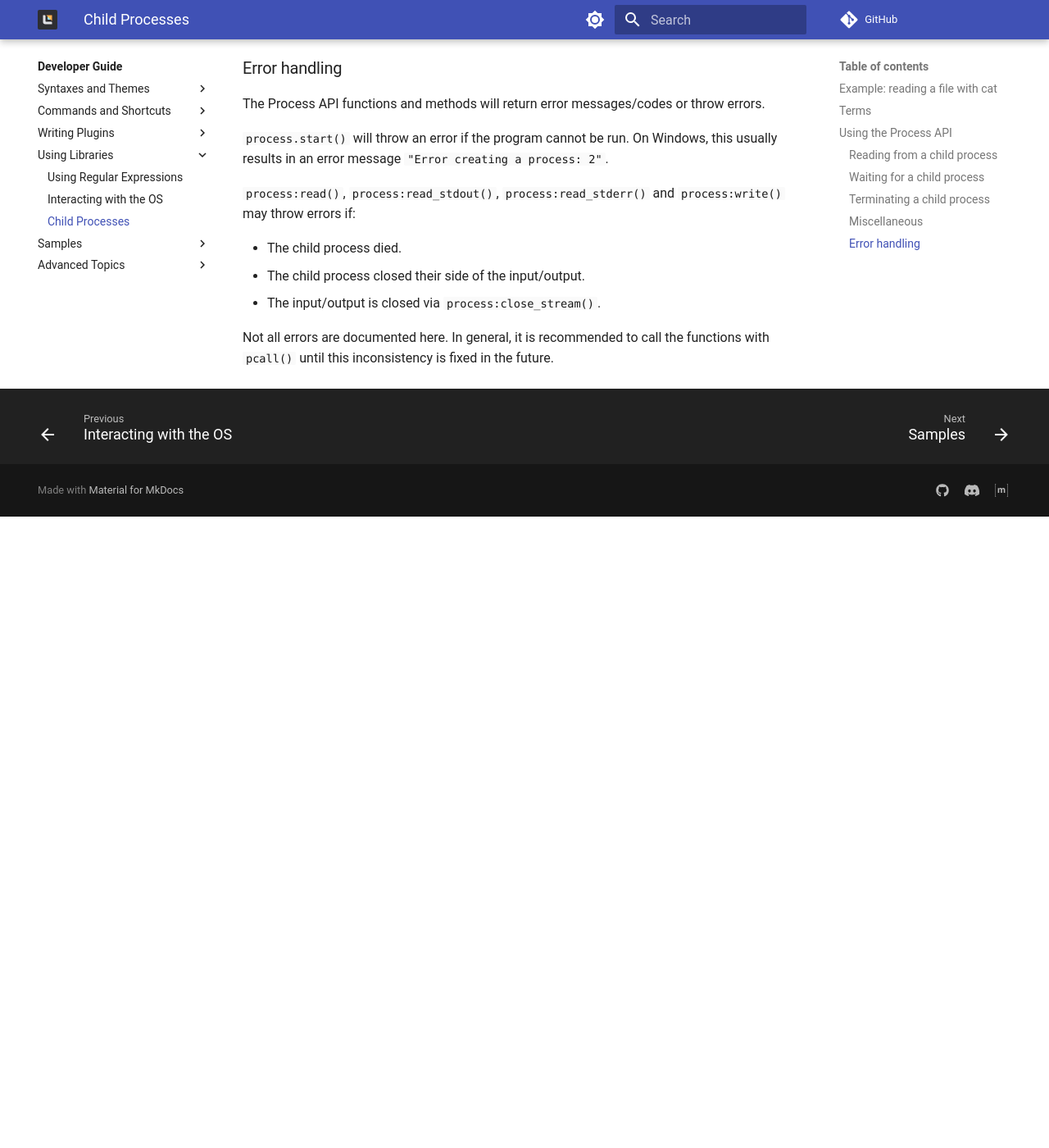
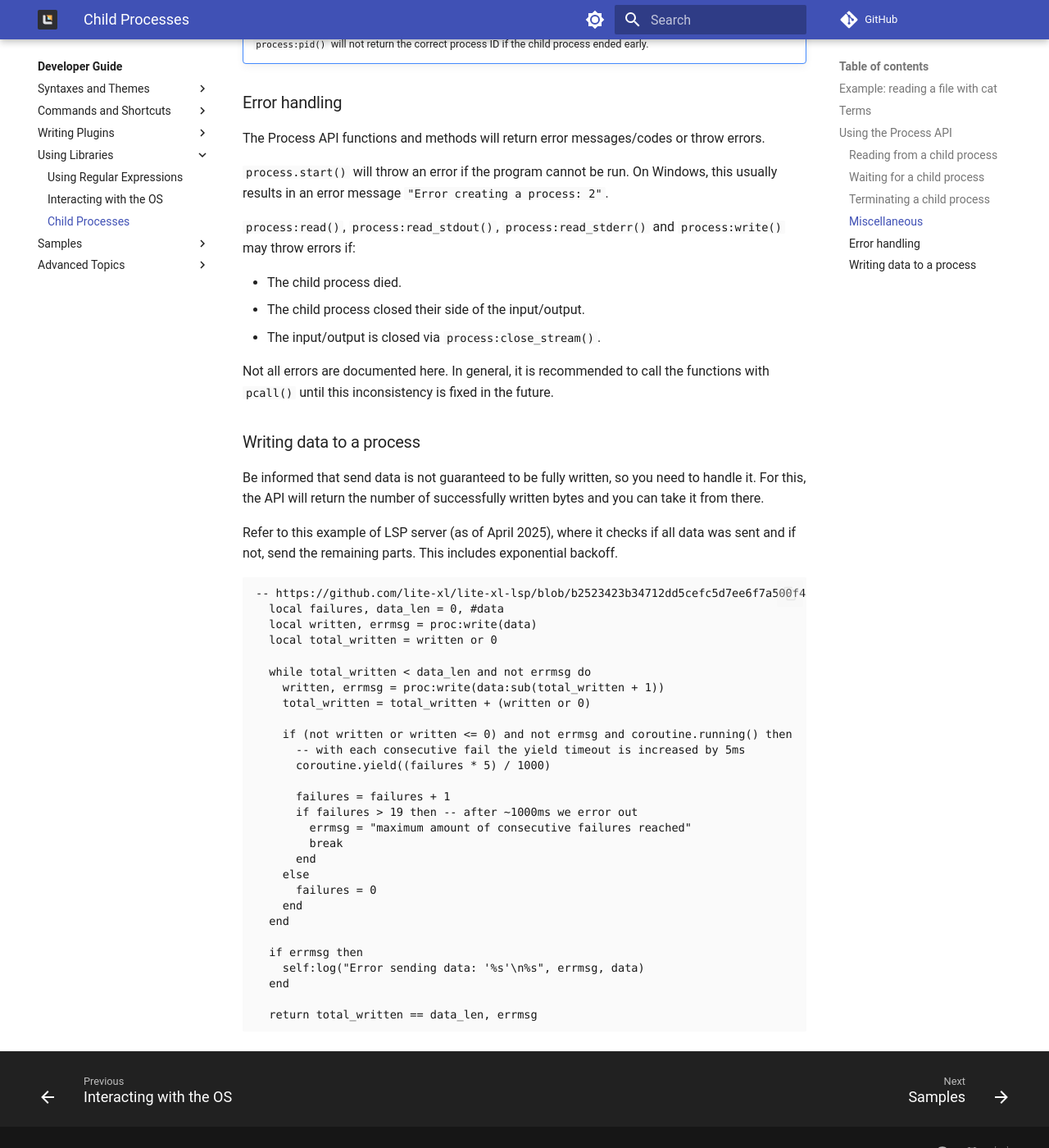
Before and after one commit to lite-xl/lite-xl.github.io, an MkDocs documentation site: the page built from docs/developer-guide/using-libraries/child-processes.md, in a window 1280 px wide and 1400 px high, scrolled down 6558 px. Shown: the whole window at 82% size. Built offline with MkDocs 1.6.1 and Material for MkDocs 9.7.7, drawn with Linux system fonts in a browser that asks for light colours; plug-ins that fetch from the network failed and are left out; comment, search, counter and statistics services are not loaded; the version menu is left out; before the commit the page ends 7188 px from its top, so only the background shows below that; some of the changed text lies outside the part shown.

Commit message:
Update child-processes.md

````diff
--- a/docs/developer-guide/using-libraries/child-processes.md
+++ b/docs/developer-guide/using-libraries/child-processes.md
@@ -16,6 +16,8 @@ Advantages of this API includes:
 
 Unless you plan to run a command and forget about it, you should stick
 with the Process API as it provides more features.
+
+See notes below before using the write method.
 
 ## Example: reading a file with `cat`
 
@@ -309,4 +311,43 @@ In general, it is recommended to call the functions with `pcall()` until this
 inconsistency is fixed in the future.
 
 
+### Writing data to a process
+
+Be informed that send data is not guaranteed to be fully written, so you need to handle it. For this, the API
+will return the number of successfully written bytes and you can take it from there.
+
+Refer to this example of LSP server (as of April 2025), where it checks if all data was sent and if not, send the remaining parts.
+This includes exponential backoff.
+```
+-- https://github.com/lite-xl/lite-xl-lsp/blob/b2523423b34712dd5cefc5d7ee6f7a500f4ac2ed/server.lua#L907
+  local failures, data_len = 0, #data
+  local written, errmsg = proc:write(data)
+  local total_written = written or 0
+
+  while total_written < data_len and not errmsg do
+    written, errmsg = proc:write(data:sub(total_written + 1))
+    total_written = total_written + (written or 0)
+
+    if (not written or written <= 0) and not errmsg and coroutine.running() then
+      -- with each consecutive fail the yield timeout is increased by 5ms
+      coroutine.yield((failures * 5) / 1000)
+
+      failures = failures + 1
+      if failures > 19 then -- after ~1000ms we error out
+        errmsg = "maximum amount of consecutive failures reached"
+        break
+      end
+    else
+      failures = 0
+    end
+  end
+
+  if errmsg then
+    self:log("Error sending data: '%s'\n%s", errmsg, data)
+  end
+
+  return total_written == data_len, errmsg
+```
+
+
 [1]: https://github.com/rxi/console/blob/fb3d414d085d4110364314d6cd8380dc1d386249/init.lua#L100
````
